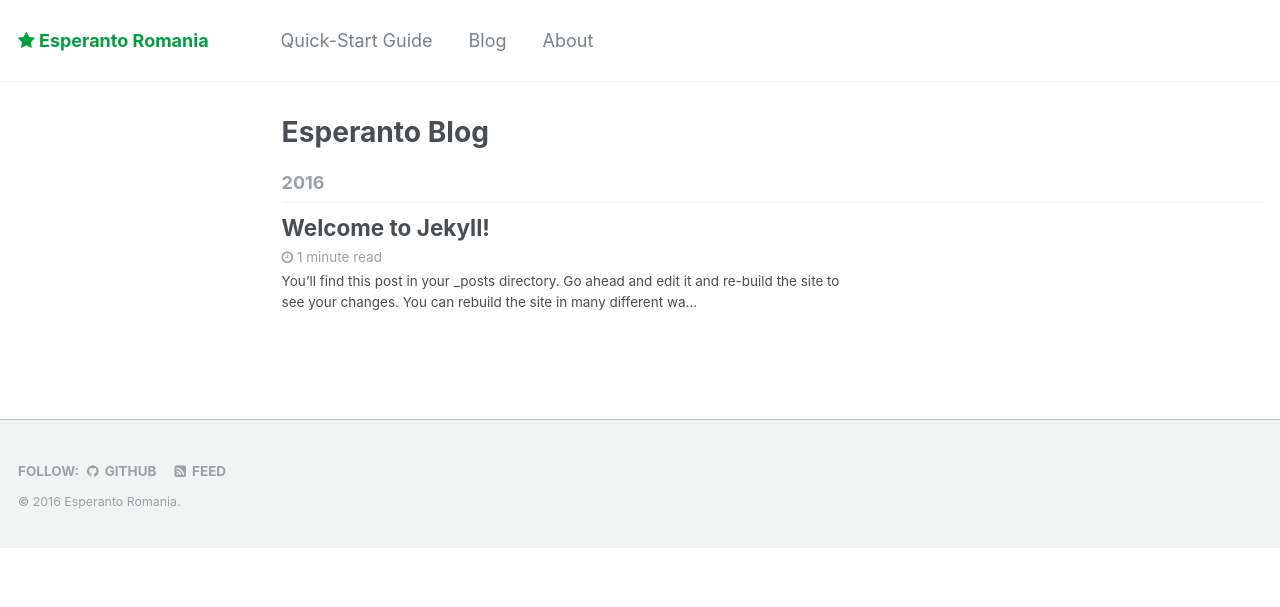
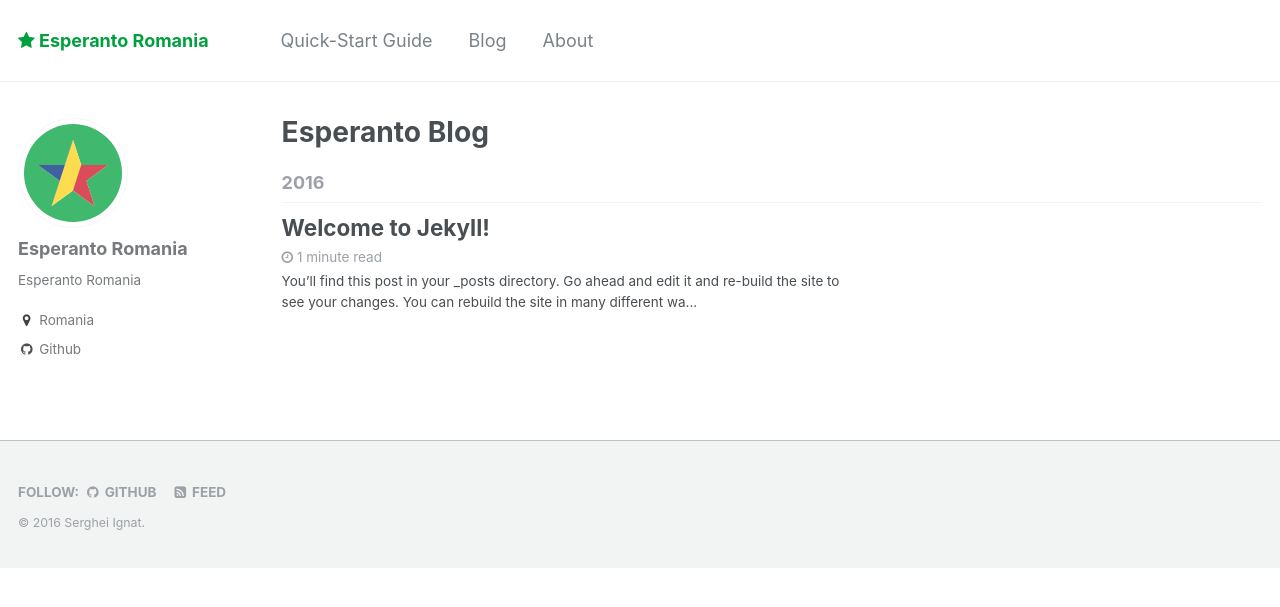
Before and after one commit to esperanto-ro/esperanto-ro.github.io, a Jekyll site: the page built from _pages/blog.html, in a window 1280 px wide. Shown: the top 607 px of the page. Built offline with Jekyll 4.4.1, drawn with Linux system fonts in a browser that asks for light colours.

Commit message:
Re-enable author profile on blog and posts and update bio-photo

```diff
--- a/_config.yml
+++ b/_config.yml
@@ -36,7 +36,7 @@
       type: posts
     values:
       layout: single
-      author_profile: false
+      author_profile: true
       read_time: true
       comments: true
       share: true
@@ -76,9 +76,9 @@
 
 # Site Author
 author:
-  name             : "Serghei Ignat"
-  avatar           : "bio-photo.jpg"
-  bio              : "CEO @ Esperanto Romania"
+  name             : "Esperanto Romania"
+  avatar           : "bio-photo.svg"
+  bio              : "Esperanto Romania"
   location         : "Romania"
   email            :
   uri              :
@@ -88,7 +88,7 @@
   flickr           :
   facebook         :
   foursquare       :
-  github           : https://github.com/seriojaignat
+  github           : https://github.com/esperanto-ro
   google_plus      :
   keybase          :
   instagram        :
--- a/_includes/footer.html
+++ b/_includes/footer.html
@@ -21,4 +21,4 @@
   </ul>
 </div>
 
-<div class="page__footer-copyright">&copy; {{ site.time | date: '%Y' }} {{ site.title }}.</div>
+<div class="page__footer-copyright">&copy; {{ site.time | date: '%Y' }} {{ site.name | default: site.title }}.</div>
--- a/_pages/blog.html
+++ b/_pages/blog.html
@@ -2,7 +2,7 @@
 layout: archive
 permalink: /blog/
 title: "Esperanto Blog"
-author_profile: false
+author_profile: true
 ---
 
 {% include base_path %}
```
Also changed, not shown: images/bio-photo.jpg (deleted), images/bio-photo.png (added), images/bio-photo.svg (added).
